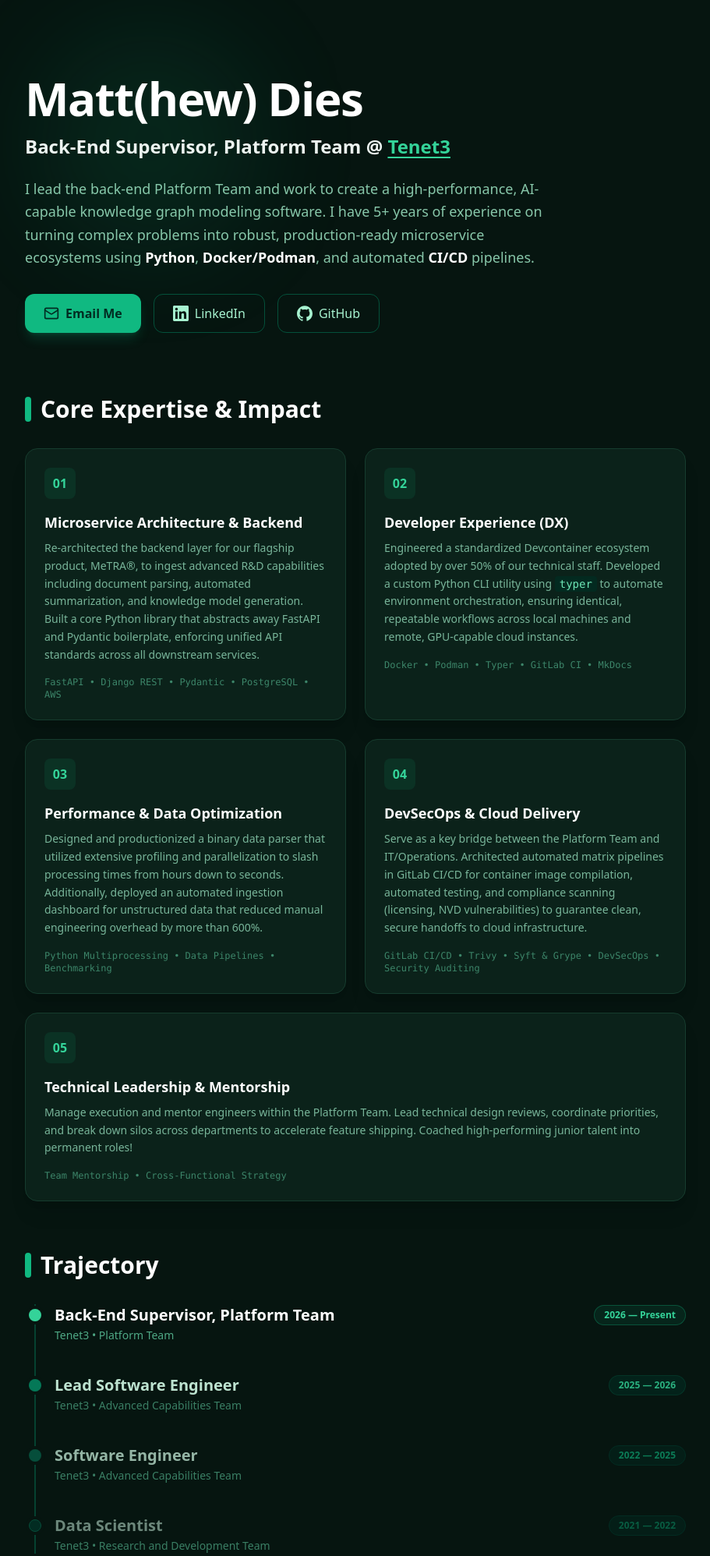
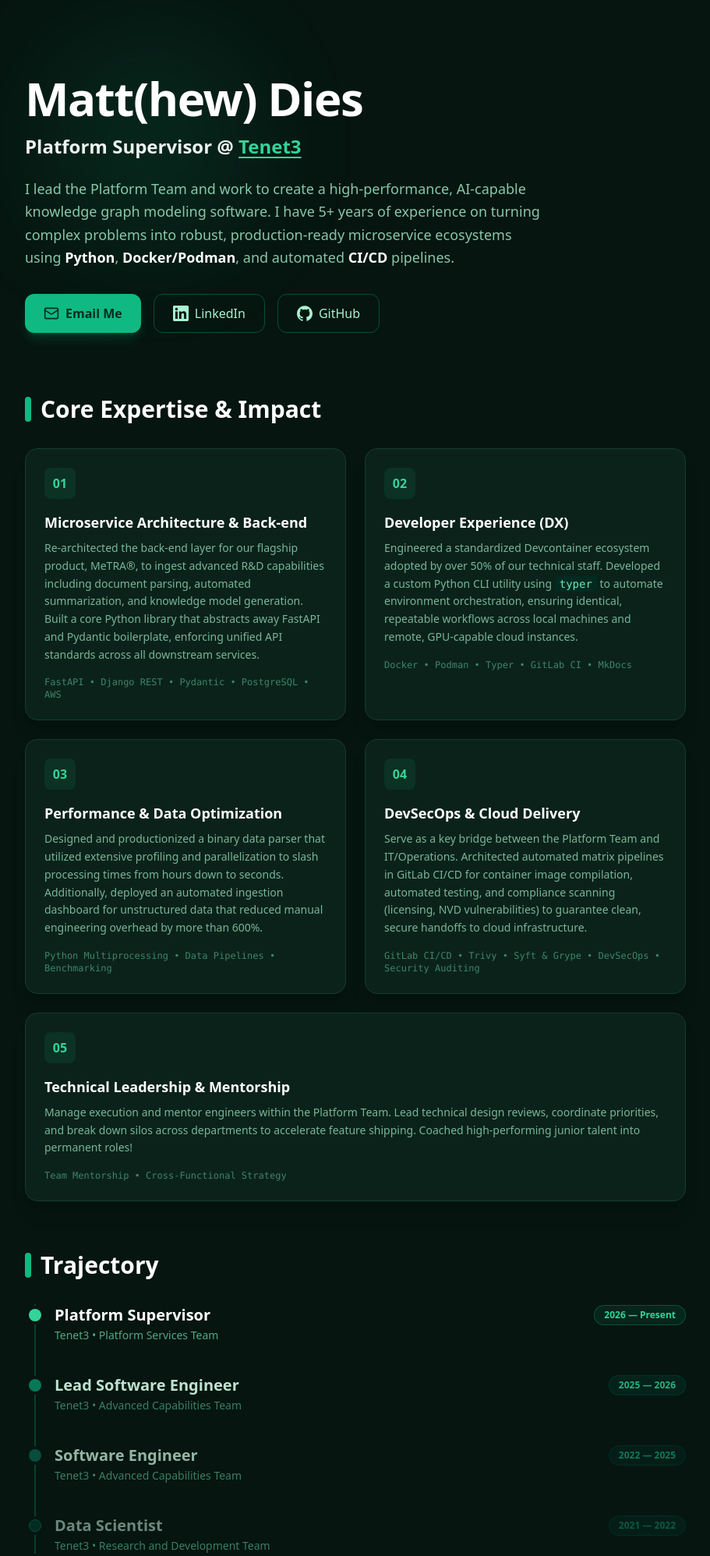
Before and after one commit to matthewkdies/website, a plain HTML site: page site/index.html in a window 1280 px wide. Shown: the top 1996 px of the page at 78% size, without its empty margins (184-1095 px from the left). Drawn offline with nearby package versions, Linux system fonts and the light colour scheme.

Commit message:
Updating role and title appropriately

```diff
--- a/site/index.html
+++ b/site/index.html
@@ -28,10 +28,10 @@
             Matt(hew) Dies
         </h1>
         <p class="text-2xl font-bold mb-6">
-            Back-End Supervisor, Platform Team @ <a href="https://tenet3.com/" class="text-emerald-400 hover:text-emerald-300 underline decoration-2 underline-offset-4 transition">Tenet3</a>
+            Platform Supervisor @ <a href="https://tenet3.com/" class="text-emerald-400 hover:text-emerald-300 underline decoration-2 underline-offset-4 transition">Tenet3</a>
         </p>
         <p class="text-emerald-200/80 text-lg leading-relaxed max-w-2xl font-normal">
-            I lead the back-end Platform Team and work to create a high-performance, AI-capable knowledge graph modeling software. I have 5+ years of experience on turning complex problems into robust, production-ready microservice ecosystems using <strong class="text-white font-semibold">Python</strong>, <strong class="text-white font-semibold">Docker/Podman</strong>, and automated <strong class="text-white font-semibold">CI/CD</strong> pipelines.
+            I lead the Platform Team and work to create a high-performance, AI-capable knowledge graph modeling software. I have 5+ years of experience on turning complex problems into robust, production-ready microservice ecosystems using <strong class="text-white font-semibold">Python</strong>, <strong class="text-white font-semibold">Docker/Podman</strong>, and automated <strong class="text-white font-semibold">CI/CD</strong> pipelines.
         </p>
         <div class="mt-8 flex flex-wrap gap-4">
             <!-- Email Button -->
@@ -72,9 +72,9 @@
                 <!-- 01: Microservices & Product Integration -->
                 <div class="card p-6 rounded-2xl shadow-xl transition hover:border-emerald-500/40">
                     <div class="w-10 h-10 rounded-lg bg-emerald-500/10 flex items-center justify-center mb-4 text-emerald-400 font-bold">01</div>
-                    <h3 class="text-white text-lg font-bold mb-2">Microservice Architecture & Backend</h3>
+                    <h3 class="text-white text-lg font-bold mb-2">Microservice Architecture & Back-end</h3>
                     <p class="text-emerald-200/70 text-sm leading-relaxed mb-4">
-                        Re-architected the backend layer for our flagship product, <a href="https://tenet3.com/metra/index.html" target="_blank">MeTRA®</a>, to ingest advanced R&D capabilities including document parsing, automated summarization, and knowledge model generation. Built a core Python library that abstracts away FastAPI and Pydantic boilerplate, enforcing unified API standards across all downstream services.
+                        Re-architected the back-end layer for our flagship product, <a href="https://tenet3.com/metra/index.html" target="_blank">MeTRA®</a>, to ingest advanced R&D capabilities including document parsing, automated summarization, and knowledge model generation. Built a core Python library that abstracts away FastAPI and Pydantic boilerplate, enforcing unified API standards across all downstream services.
                     </p>
                     <p class="text-emerald-300/50 text-xs font-mono">
                         FastAPI • Django REST • Pydantic • PostgreSQL • AWS
@@ -143,10 +143,10 @@
                 <div class="mb-10 ml-6">
                     <span class="absolute -left-[9px] mt-1.5 h-4 w-4 rounded-full bg-emerald-400 ring-4 ring-[#061510]"></span>
                     <div class="flex flex-wrap justify-between items-center gap-2">
-                        <h3 class="text-xl font-bold text-white">Back-End Supervisor, Platform Team</h3>
+                        <h3 class="text-xl font-bold text-white">Platform Supervisor</h3>
                         <span class="px-3 py-1 bg-emerald-500/10 text-emerald-400 text-xs font-semibold rounded-full border border-emerald-500/30">2026 — Present</span>
                     </div>
-                    <p class="text-emerald-300/70 font-medium text-sm mt-0.5">Tenet3 • Platform Team</p>
+                    <p class="text-emerald-300/70 font-medium text-sm mt-0.5">Tenet3 • Platform Services Team</p>
                 </div>
 
                 <!-- Lead Role -->
```
Also changed, not shown: 1 other file.
